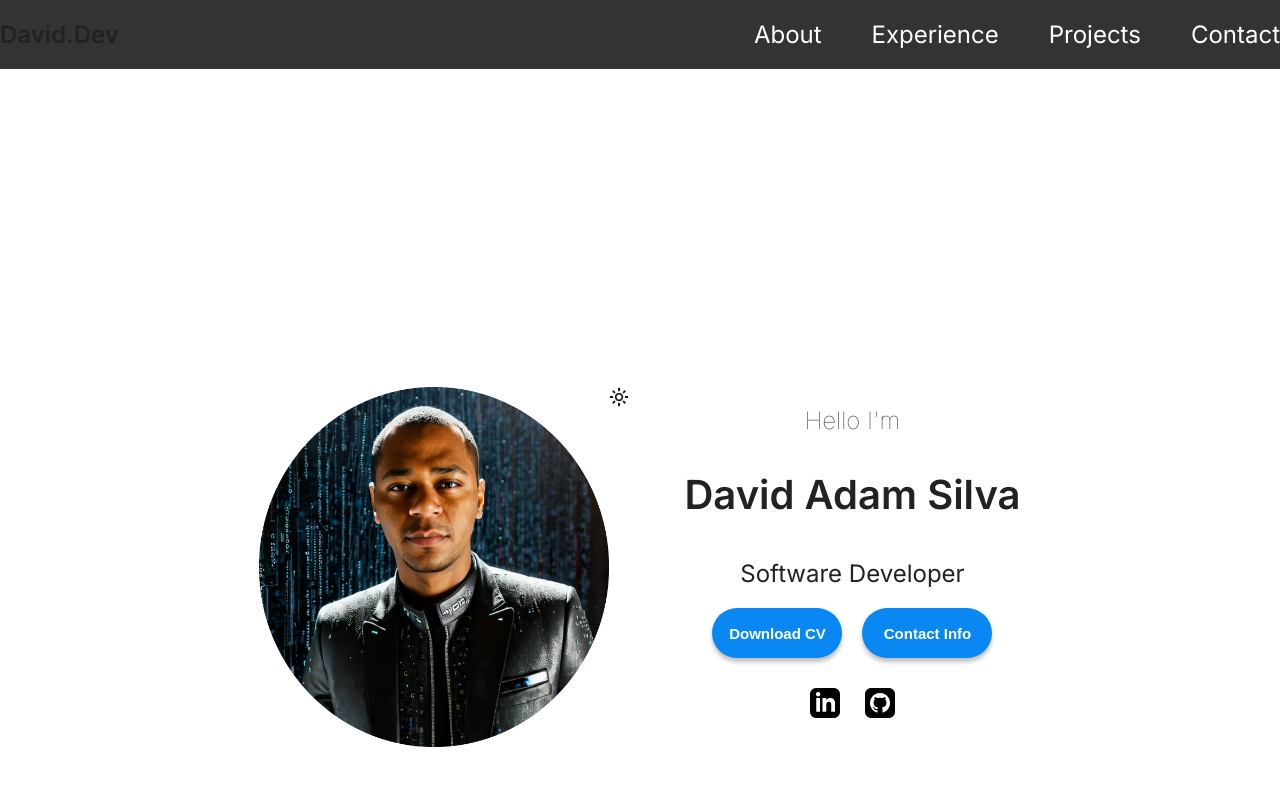
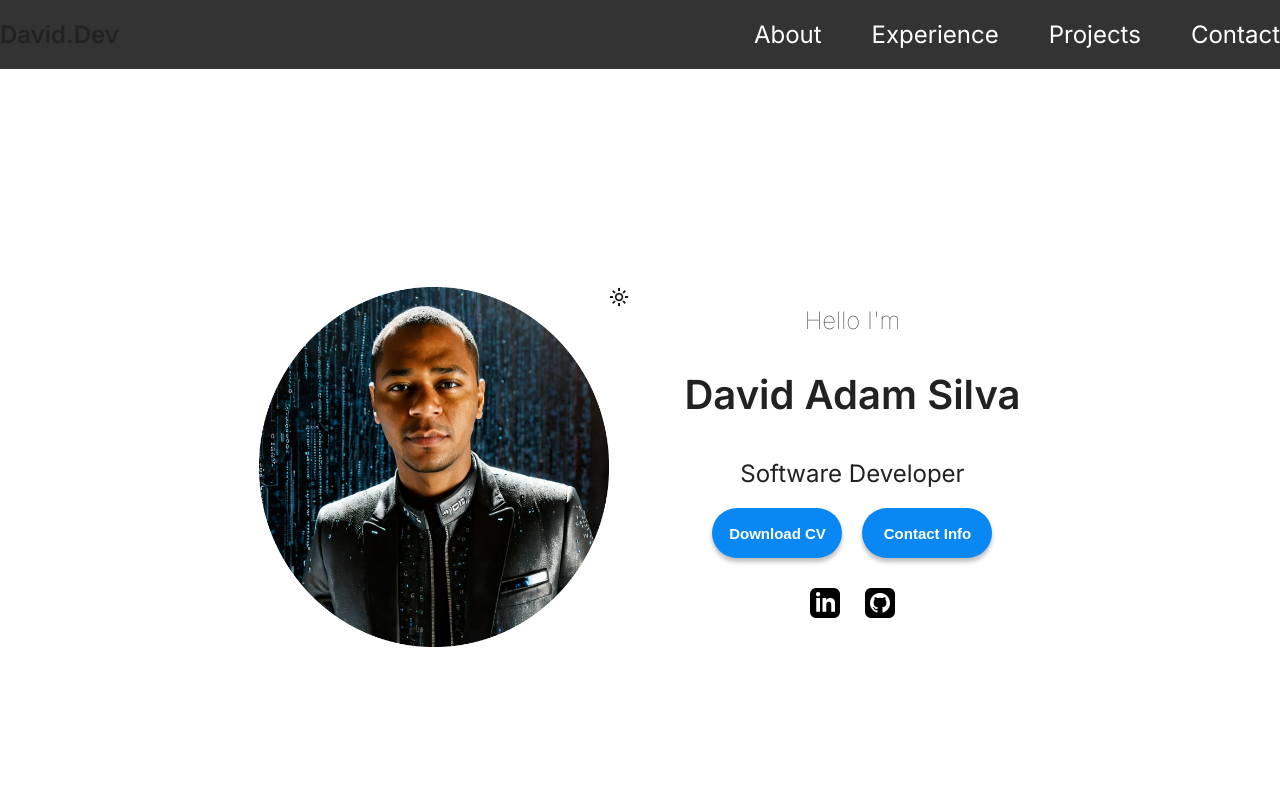
Before and after one commit to DavidAdam1323/portfolio-website-project, a React (Vite) app: page / in a window 1280 px wide. Shown: the top 800 px of the page. Built offline with nearby package versions, Linux system fonts and the light colour scheme.

Commit message:
commented out all the 'gap'properties from all '@media' for a better visualisation

```diff
--- a/src/App.css
+++ b/src/App.css
@@ -28,7 +28,7 @@ body {
 #root {
   display: flex;
   flex-direction: column;
-  gap: 60px;
+  /* gap: 60px; */
 }
 
 h1,
@@ -70,7 +70,7 @@ p {
 
 @media (width >= 800px) {
   #root {
-    gap: 100px;
+    /* gap: 100px; */
   }
   h1 {
     font-size: 40px;
@@ -90,7 +90,7 @@ p {
 
 @media (width >= 1400px) {
   #root {
-    gap: 200px;
+    /* gap: 200px; */
   }
   h1 {
     font-size: 48px;
```
